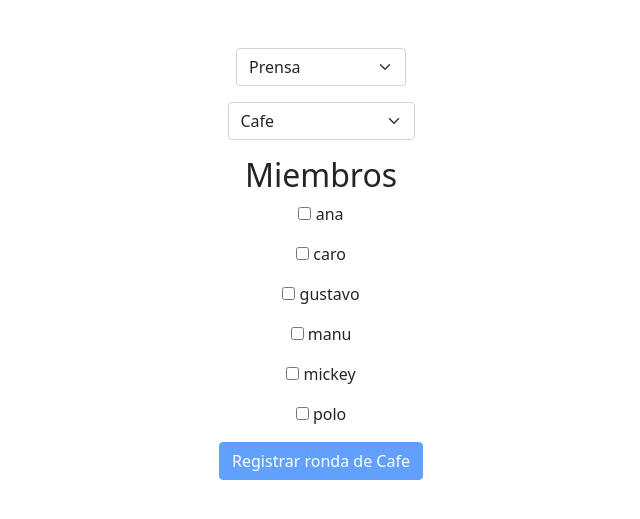
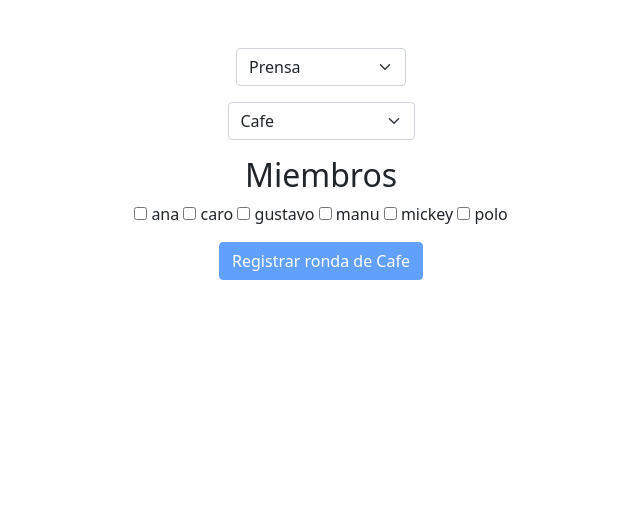
Before and after one commit to efecastillo/Cafe, a Flask app: page /ronda in a window 1280 px wide. Shown: the part 66-585 px from the top of the page, without its empty margins (319-959 px from the left). Run offline with Flask 3, Linux system fonts and the light colour scheme; a user stored in the database is signed in; some libraries are stand-ins or nearby versions.

Commit message:
como resolver el invitado?

```diff
--- a/templates/ronda.html
+++ b/templates/ronda.html
@@ -24,14 +24,15 @@
     </div>
 	<h2> Miembros </h2>
 
+    <div class="mb-3">
     {% for miembro in miembros%}
-    <div class="mb-3">
 		<input class="check-input" type="checkbox" value="{{miembro}}" name="{{miembro}}" >
 		<label class="check-label" >
 			{{miembro}}
 		</label>
+    {% endfor %}
 	</div>
-    {% endfor %}
+
     <button class="btn btn-primary" id="register" type="submit" disabled> Registrar ronda de Cafe </button>
 	</form>
 
@@ -51,5 +52,6 @@ q.addEventListener('change', function(){
 		b.disabled=false;
     }
 });
+
 </script>
 {% endblock %}
```
Also changed, not shown: cafe.db, 2 other files.
